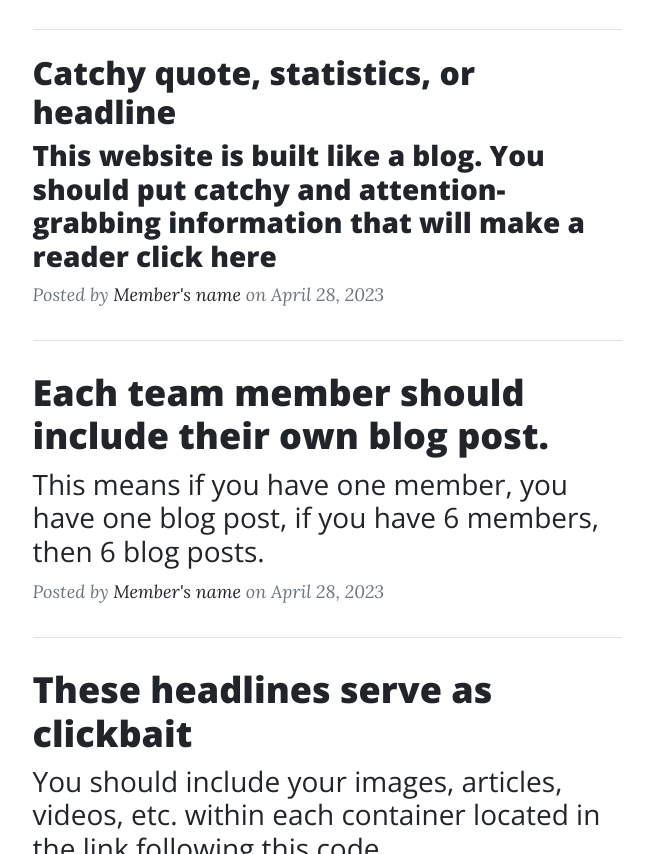
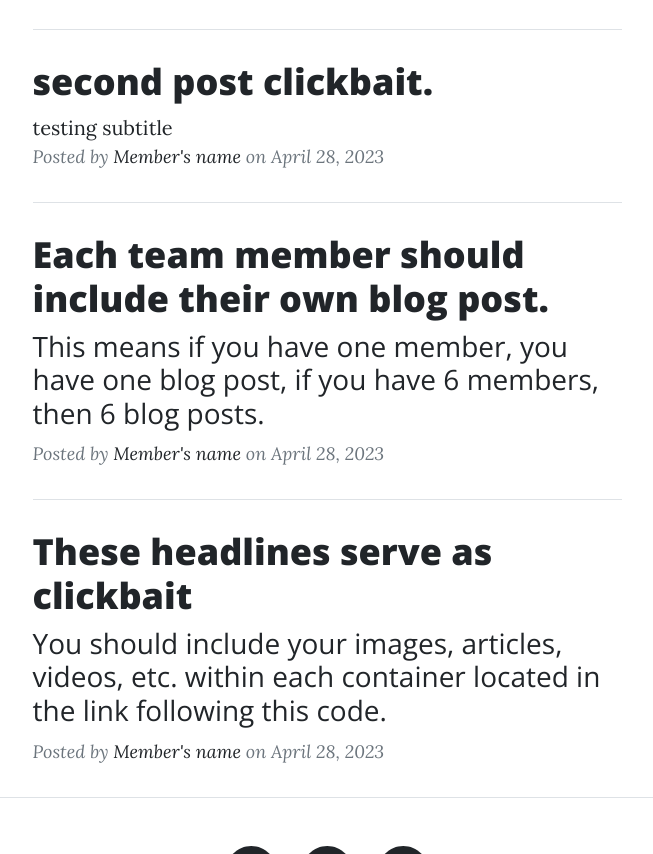
Before and after one commit to issgroup22/ISS-210-Section-5-Group-22-Final, a plain HTML site: page index.html in a window 1280 px wide. Shown: the part 881-1735 px from the top of the page, without its empty margins (313-966 px from the left). Drawn offline with nearby package versions, Linux system fonts and the light colour scheme.

Commit message:
Update index.html

```diff
--- a/index.html
+++ b/index.html
@@ -71,9 +71,7 @@
                     <hr class="my-4" />
                     <!-- Post preview-->
                     <div class="post-preview">
-                        <h2 class="post-title">Catchy quote, statistics, or headline</h2>
-                            <h3 class="post-subtitle">This website is built like a blog. You should put catchy and attention-grabbing information that will make a reader click here</h3>
-                        </a>
+                        <a href="secondpost.html"><h2 class="post-title">second post clickbait.</h2>testing subtitle</a>
                         <p class="post-meta">
                             Posted by
                             <a href="#!">Member's name</a>
```
